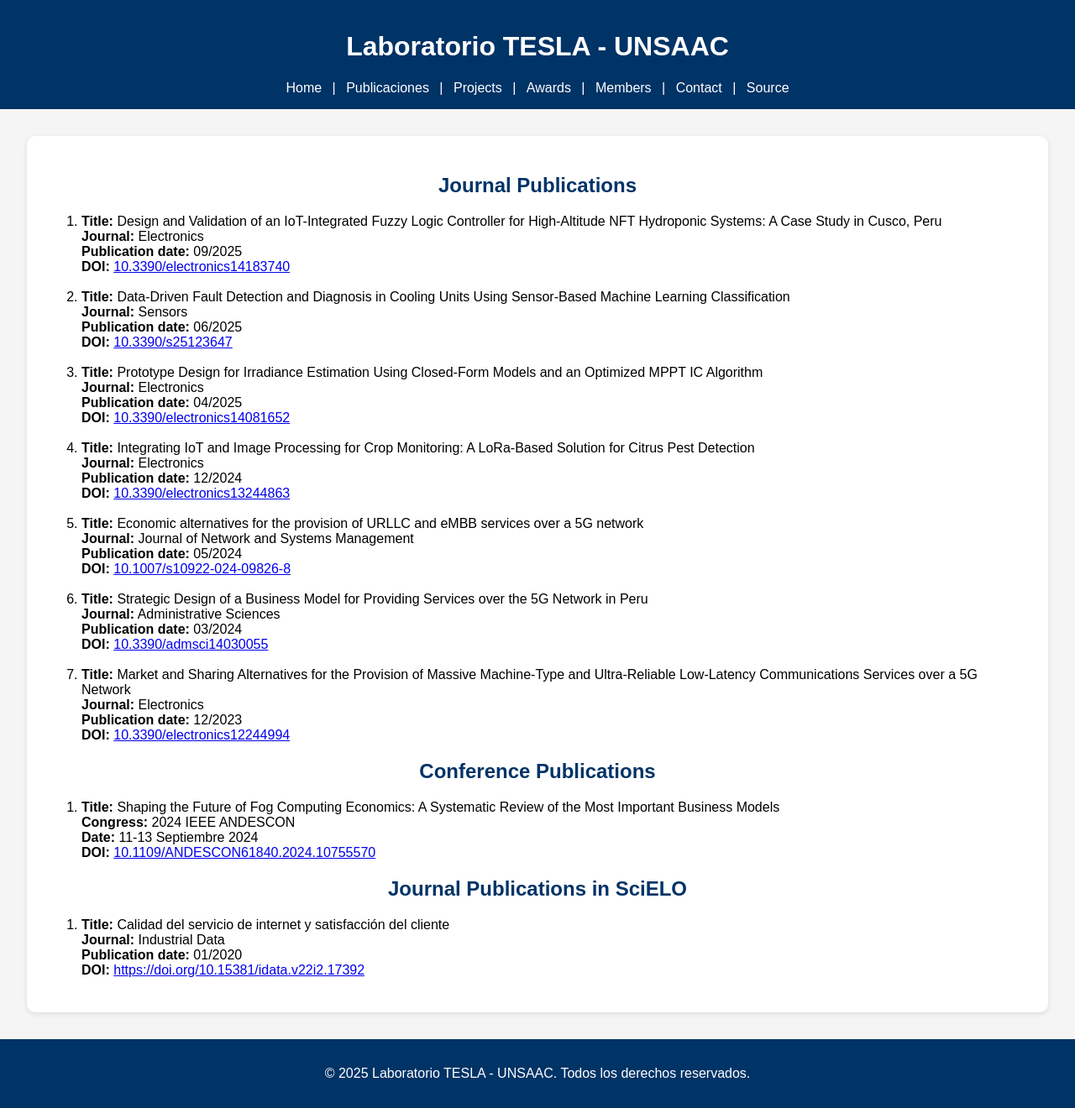
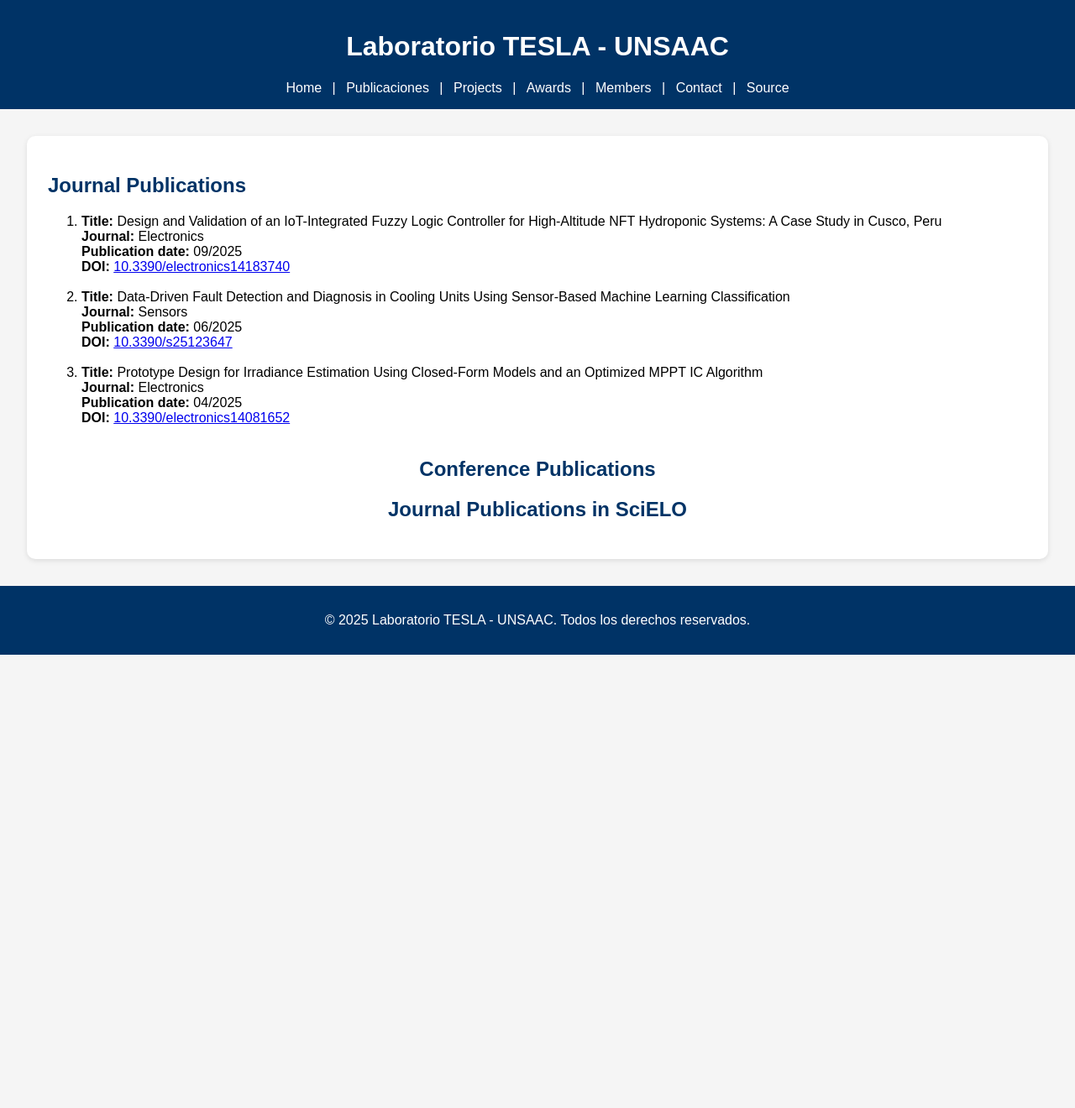
Before and after one commit to laboratoriotesla-unsaac/laboratoriotesla-unsaac.github.io, a Jekyll site: the page built from publications.html, in a window 1280 px wide. Shown: the whole page at 84% size. Built offline with Jekyll 4.4.1, drawn with Linux system fonts in a browser that asks for light colours; after the commit the page ends 900 px from its top, so only the background shows below that.

Commit message:
Actualizar contenido de projects.html

```diff
--- a/publications.html
+++ b/publications.html
@@ -5,7 +5,7 @@ title: Publicaciones Científicas
 
 <section id="publications">
 
-  <h2>Journal Publications</h2>
+  <h1>Journal Publications</h1>
   <ol>
     <li>
       <strong>Title:</strong> Design and Validation of an IoT-Integrated Fuzzy Logic Controller for High-Altitude NFT Hydroponic Systems: A Case Study in Cusco, Peru<br>
@@ -28,52 +28,13 @@ title: Publicaciones Científicas
       <strong>DOI:</strong> <a href="https://doi.org/10.3390/electronics14081652" target="_blank">10.3390/electronics14081652</a>
     </li>
     <br>
-    <li>
-      <strong>Title:</strong> Integrating IoT and Image Processing for Crop Monitoring: A LoRa-Based Solution for Citrus Pest Detection<br>
-      <strong>Journal:</strong> Electronics<br>
-      <strong>Publication date:</strong> 12/2024<br>
-      <strong>DOI:</strong> <a href="https://doi.org/10.3390/electronics13244863" target="_blank">10.3390/electronics13244863</a>
-    </li>
-    <br>
-    <li>
-      <strong>Title:</strong> Economic alternatives for the provision of URLLC and eMBB services over a 5G network<br>
-      <strong>Journal:</strong> Journal of Network and Systems Management<br>
-      <strong>Publication date:</strong> 05/2024<br>
-      <strong>DOI:</strong> <a href="https://doi.org/10.1007/s10922-024-09826-8" target="_blank">10.1007/s10922-024-09826-8</a>
-    </li>
-    <br>
-    <li>
-      <strong>Title:</strong> Strategic Design of a Business Model for Providing Services over the 5G Network in Peru<br>
-      <strong>Journal:</strong> Administrative Sciences<br>
-      <strong>Publication date:</strong> 03/2024<br>
-      <strong>DOI:</strong> <a href="https://doi.org/10.3390/admsci14030055" target="_blank">10.3390/admsci14030055</a>
-    </li>
-    <br>
-    <li>
-      <strong>Title:</strong> Market and Sharing Alternatives for the Provision of Massive Machine-Type and Ultra-Reliable Low-Latency Communications Services over a 5G Network<br>
-      <strong>Journal:</strong> Electronics<br>
-      <strong>Publication date:</strong> 12/2023<br>
-      <strong>DOI:</strong> <a href="https://doi.org/10.3390/electronics12244994" target="_blank">10.3390/electronics12244994</a>
-    </li>
   </ol>
 
   <h2>Conference Publications</h2>
   <ol>
-    <li>
-      <strong>Title:</strong> Shaping the Future of Fog Computing Economics: A Systematic Review of the Most Important Business Models<br>
-      <strong>Congress:</strong> 2024 IEEE ANDESCON<br>
-      <strong>Date:</strong> 11-13 Septiembre 2024<br>
-      <strong>DOI:</strong> <a href="https://doi.org/10.1109/ANDESCON61840.2024.10755570" target="_blank">10.1109/ANDESCON61840.2024.10755570</a>
-    </li>
   </ol>
 
   <h2>Journal Publications in SciELO</h2>
   <ol>
-    <li>
-      <strong>Title:</strong> Calidad del servicio de internet y satisfacción del cliente<br>
-      <strong>Journal:</strong> Industrial Data<br>
-      <strong>Publication date:</strong> 01/2020<br>
-      <strong>DOI:</strong> <a href="https://doi.org/10.15381/idata.v22i2.17392" target="_blank">https://doi.org/10.15381/idata.v22i2.17392</a>
-    </li>
   </ol>
 </section>
```
